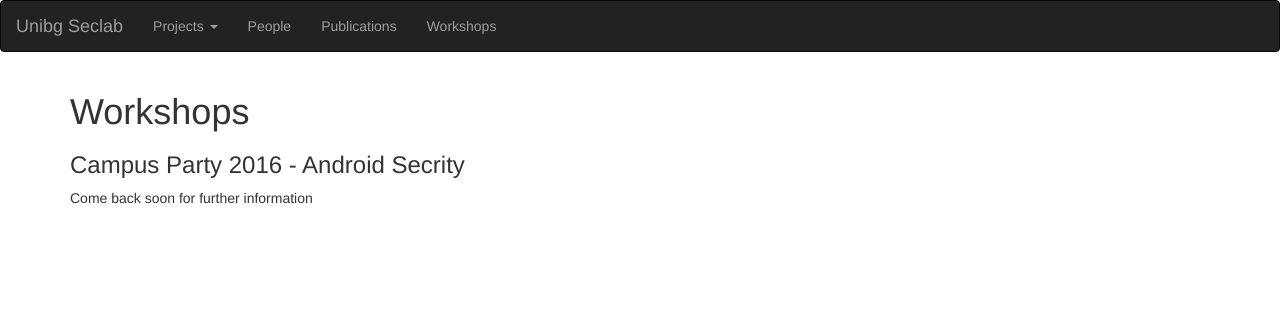
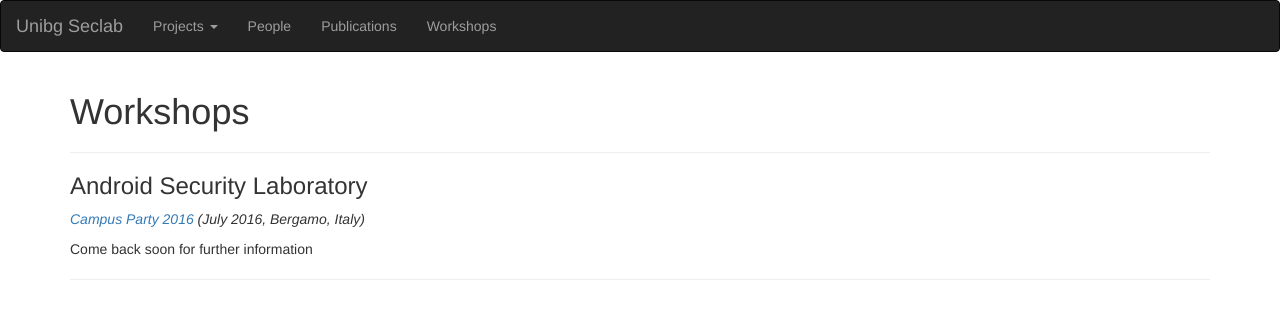
Before and after one commit to unibg-seclab/unibg-seclab.github.io, a Jekyll site: the page built from workshops.markdown, in a window 1280 px wide. Shown: the top 319 px of the page. Built offline with Jekyll 4.4.1, drawn with Linux system fonts in a browser that asks for light colours; nearby versions of some CDN libraries.

Commit message:
improve workshops page

```diff
--- a/workshops.markdown
+++ b/workshops.markdown
@@ -5,6 +5,12 @@ title: workshops
 
 # Workshops
 
-### Campus Party 2016 - Android Secrity
+---
+
+### Android Security Laboratory
+
+*[Campus Party 2016](http://italia.campus-party.org) (July 2016, Bergamo, Italy)*
 
 Come back soon for further information
+
+---
```
